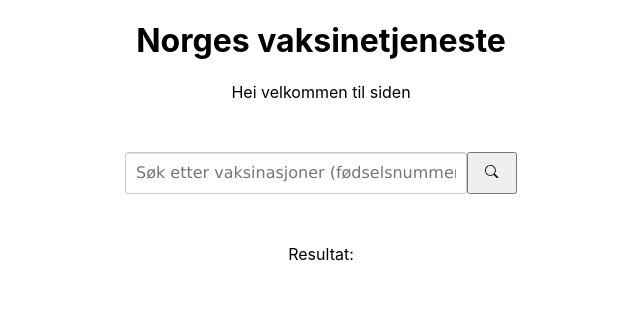
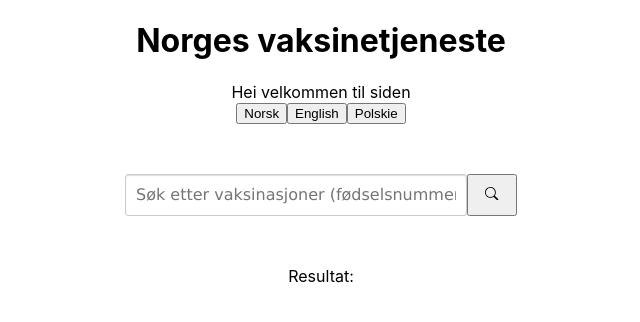
Before and after one commit to DagBrede/vaccine-certificate-ui, a React (Create React App) app: page / in a window 1280 px wide. Shown: the top 322 px of the page, without its empty margins (319-959 px from the left). Built offline with nearby package versions, Linux system fonts and the light colour scheme.

Commit message:
add buttons that change page langauge
change the buttons to a dropdown later

```diff
--- a/src/App.js
+++ b/src/App.js
@@ -7,7 +7,7 @@ import { LanguageContext } from "./context"
 function App() {
   const [language, setLanugage] = useState("no")
 
-  function changeLanguage(newLanguage) {
+  const changeLanguage = (newLanguage) => {
     setLanugage(newLanguage);
   }
 
--- a/src/components/header/Header.js
+++ b/src/components/header/Header.js
@@ -10,16 +10,18 @@ function Header() {
 
   useEffect(() => {
     translateText("Hei velkommen til siden", "no", language).then(translatedText => {
-      console.log(translatedText)
       setWelcomText(translatedText)
     })
-  }, [])
+  }, [language])
 
 
     return (
       <header>
           <h1>Norges vaksinetjeneste</h1>
           <div>{welcomeText}</div>
+          <button onClick={() => changeLanguage("no")}>Norsk</button>
+          <button onClick={() => changeLanguage("en")}>English</button>
+          <button onClick={() => changeLanguage("pl")}>Polskie</button>
       </header>
     );
 }
--- a/src/context.js
+++ b/src/context.js
@@ -1,6 +1,6 @@
 import { createContext} from "react";
 
 
-const LanguageContext = createContext('no');
+const LanguageContext = createContext(null);
 
 export { LanguageContext }
```
